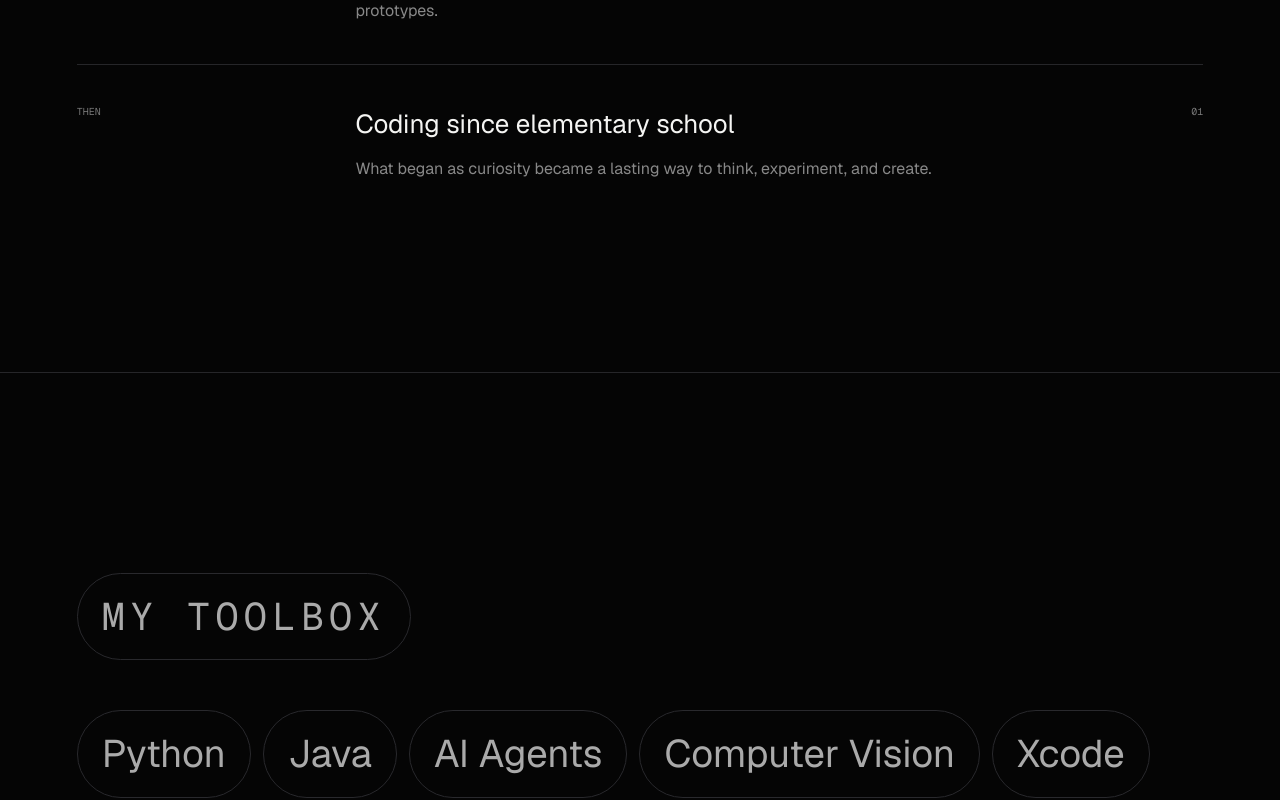
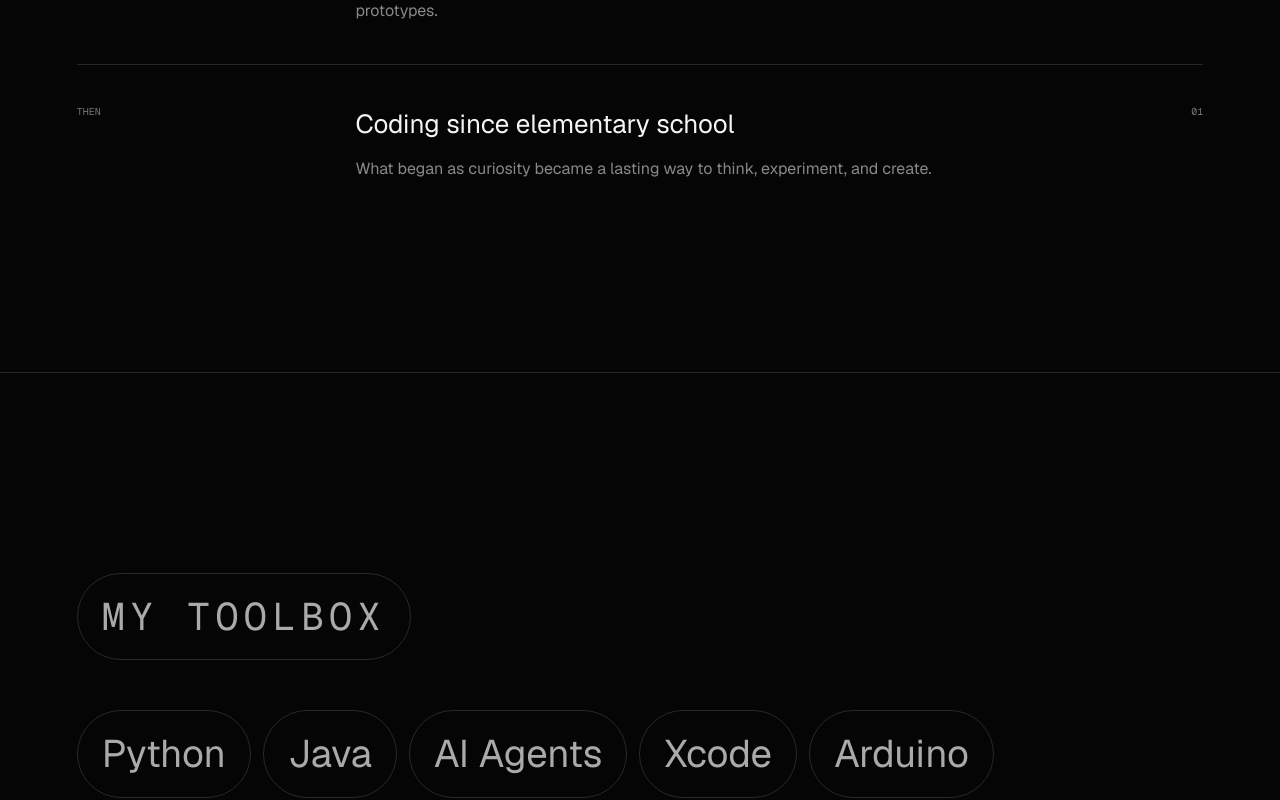
Before and after one commit to cozmikchaos/anami.dev, a Next.js app: page /about in a window 1280 px wide. Shown: the part 2000-2800 px from the top of the page. Built offline with nearby package versions, Linux system fonts and the light colour scheme.

Commit message:
Rebalance portfolio interests

```diff
--- a/app/layout.tsx
+++ b/app/layout.tsx
@@ -8,9 +8,9 @@ const mono = Geist_Mono({ variable: "--font-mono", subsets: ["latin"] });
 export const metadata: Metadata = {
   metadataBase: new URL("https://anami.dev"),
   title: { default: "Anamika Hareesh — Student builder", template: "%s — anami.dev" },
-  description: "Anamika Hareesh is a high school student exploring agentic AI, computer vision, apps, and physical computing.",
+  description: "Anamika Hareesh is a high school student building apps and exploring agentic AI, hardware, math, and physics.",
   keywords: ["Anamika", "app developer", "AI developer", "student builder", "portfolio"],
-  openGraph: { title: "Anamika Hareesh — Building apps that matter.", description: "High school student exploring AI, computer vision, and physical computing.", type: "website", siteName: "anami.dev" },
+  openGraph: { title: "Anamika Hareesh — Building apps that matter.", description: "High school student building apps and exploring agentic AI and physical computing.", type: "website", siteName: "anami.dev" },
   twitter: { card: "summary_large_image", title: "Anamika Hareesh — Student builder", description: "Building apps that matter." },
   icons: { icon: "/favicon.svg" },
 };
```
Also changed, not shown: app/components/Portfolio.tsx (+2 -2 lines).
